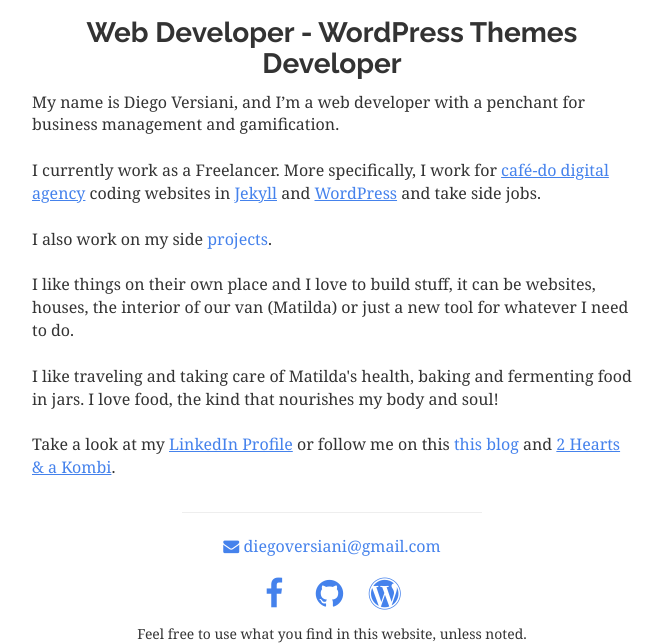
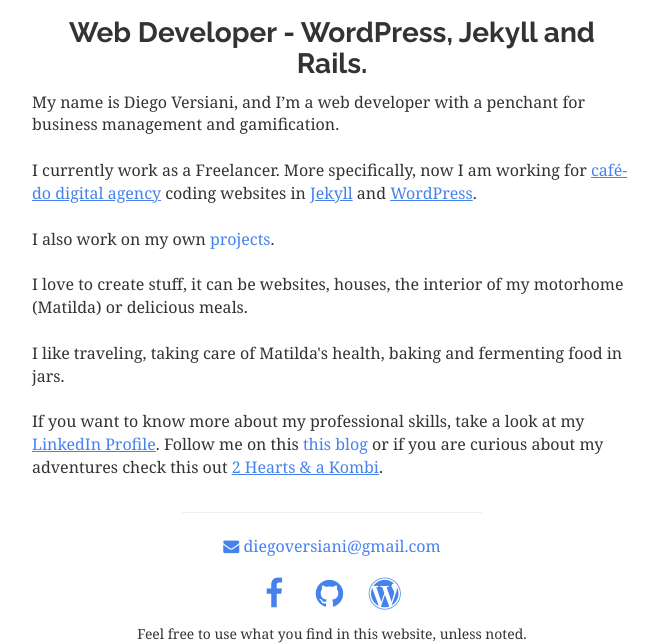
Before and after one commit to diegoversiani/diegoversiani.github.io, a Jekyll site: the page built from index.html, in a window 1280 px wide, cut to the strip 343-987 px from the top of the page. Shown: the whole strip, without its empty margins (308-971 px from the left). Built offline with Jekyll 4.4.1, drawn with Linux system fonts in a browser that asks for light colours.

Commit message:
Website texts review.

```diff
--- a/_config.yml
+++ b/_config.yml
@@ -27,26 +27,29 @@ email: diegoversiani@gmail.com
 phone:
 owner_profile_img_url: http://www.gravatar.com/avatar/09bde1935a1a7c56c7f6529fdc148956?size=250
 owner_name: Diego Versiani
-owner_title: Web Developer - WordPress Themes Developer
+owner_title: Web Developer - WordPress, Jekyll and Rails.
 about_me: >
   My name is Diego Versiani, and I’m a web developer with a penchant for business management and gamification.
   <br><br>
-  I currently work as a Freelancer. More specifically, I work for
+  I currently work as a Freelancer. More specifically, now I am working for
   <a href="http://cafe-do.com" target="_blank">café-do digital agency</a> coding websites in
-  <a href="http://jekyllrb.com" target="_blank">Jekyll</a> and <a href="http://wordpress.org" target="_blank">WordPress</a>
-  and take side jobs.
+  <a href="http://jekyllrb.com" target="_blank">Jekyll</a> and
+  <a href="http://wordpress.org" target="_blank">WordPress</a>.
   <br><br>
-  I also work on my side <a href="/projects">projects</a>.
+  I also work on my own <a href="/projects">projects</a>.
   <br><br>
-  I like things on their own place and I love to build stuff, it can be websites, houses, the interior of
-  our van (Matilda) or just a new tool for whatever I need to do.
+  I love to create stuff, it can be websites, houses, the interior of
+  my motorhome (Matilda) or delicious meals.
   <br><br>
-  I like traveling and taking care of Matilda's health, baking and fermenting
-  food in jars. I love food, the kind that nourishes my body and soul!
+  I like traveling, taking care of Matilda's health, baking and fermenting
+  food in jars.
   <br><br>
-  Take a look at my <a href="https://linkedin.com/in/diegoversiani/en" target="_blank">LinkedIn Profile</a>
-  or follow me on this <a href="/blog">this blog</a>
-  and <a href="http://2heartsakombi.wpdevcloud.com" target="_blank">2 Hearts &amp; a Kombi</a>.
+  If you want to know more about my professional skills, take a look at my
+  <a href="https://linkedin.com/in/diegoversiani/en" target="_blank">LinkedIn Profile</a>.
+
+  Follow me on this <a href="/blog">this blog</a>
+  or if you are curious about my adventures check this out
+  <a href="http://2heartsakombi.wpdevcloud.com" target="_blank">2 Hearts &amp; a Kombi</a>.
 
 # Social Networks properties
 show_social_networks: true
--- a/contact/index.html
+++ b/contact/index.html
@@ -30,7 +30,7 @@ layout: default
         </div>
         <div class="form-group">
           <div id="controls" class="text-center">
-            <input type="hidden" name="_subject" value="Contact by dvlopes.github.io">
+            <input type="hidden" name="_subject" value="Contact by {{ site.url }}">
             <input type="text" name="_gotcha" class="hidden" />
             <button id="btn-reset" type="reset" class="btn btn-default">reset</button>
             <button id="btn-submit" type="submit" class="btn btn-success">send</button>
```
Also changed, not shown: _posts/portfolio/2016-04-12--tools-placeit.md (+2 -2 lines).
